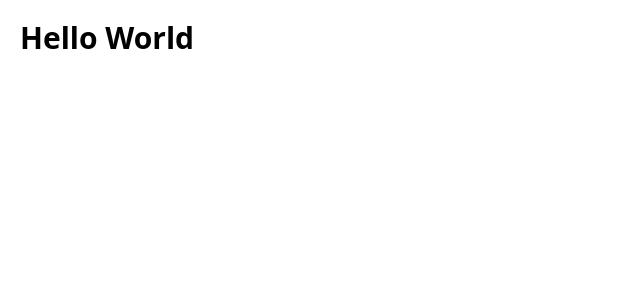
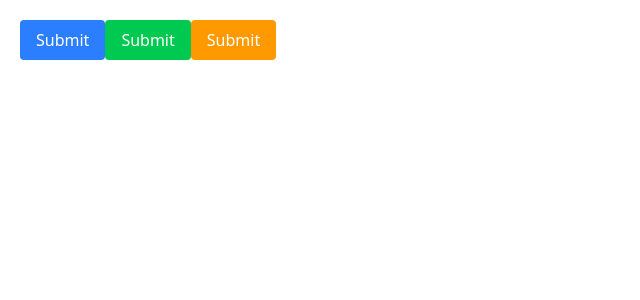
Before and after one commit to dan-kingo/geeks, a React (Vite) app: page / in a window 1280 px wide. Shown: the top 300 px of the page, without its empty margins (0-640 px from the left). Built offline with nearby package versions, Linux system fonts and the light colour scheme.

Commit message:
create custom button

```diff
--- a/src/App.tsx
+++ b/src/App.tsx
@@ -1,10 +1,14 @@
+import Button from "./components/Button";
 
 const App = () => {
 
   return (
     <>
-    <h1 className="text-3xl font-bold">Hello World</h1>
-    </>
+<Button color="bg-blue-500">Submit</Button>
+<Button color="bg-green-500">Submit</Button>
+<Button color="bg-amber-500">Submit</Button>
+
+  </>
   );
 };
 
--- /dev/null
+++ b/src/components/Button.tsx
@@ -0,0 +1,14 @@
+
+
+interface Props {
+    children : string
+    color: string
+
+}
+const Button = ({children, color } : Props) => {
+  return (
+    <button className={`px-4 py-2 rounded-sm cursor-pointer ${color}  text-white`}>{children}</button>
+  )
+}
+
+export default Button
```
